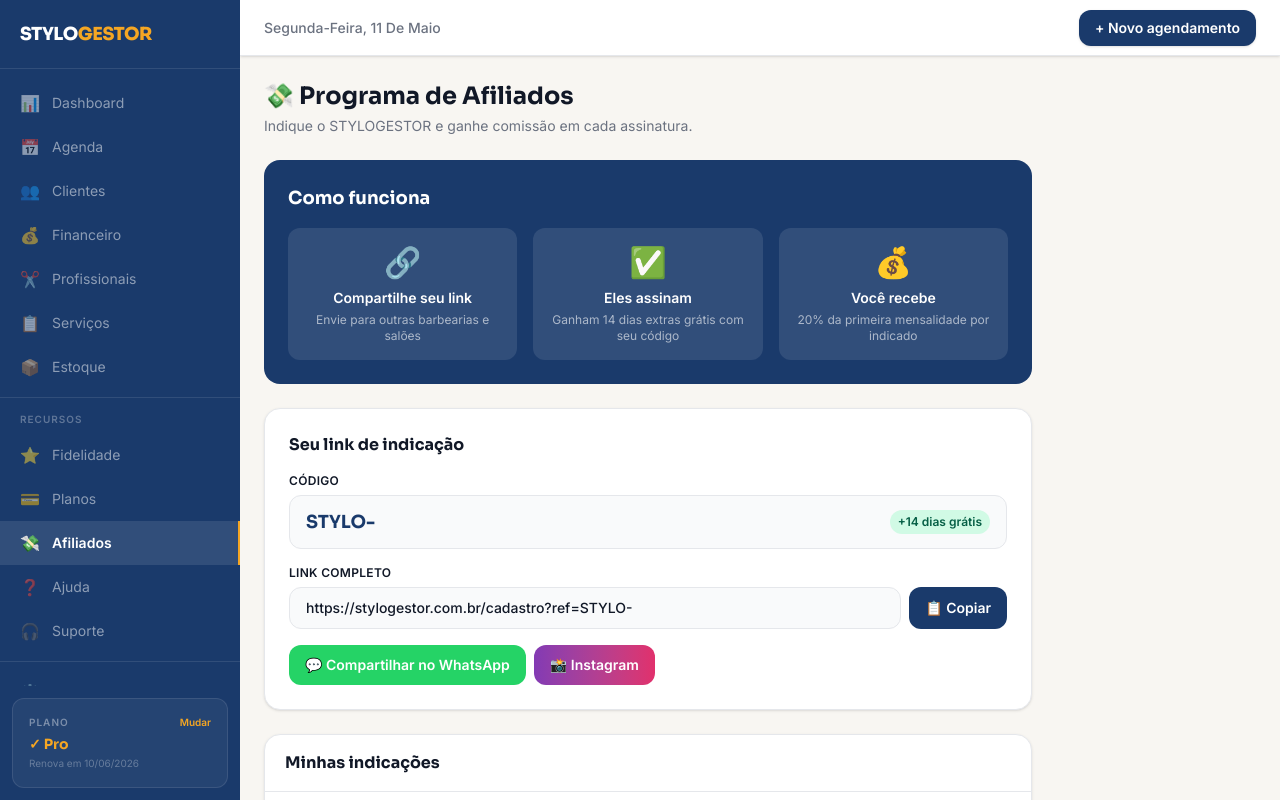
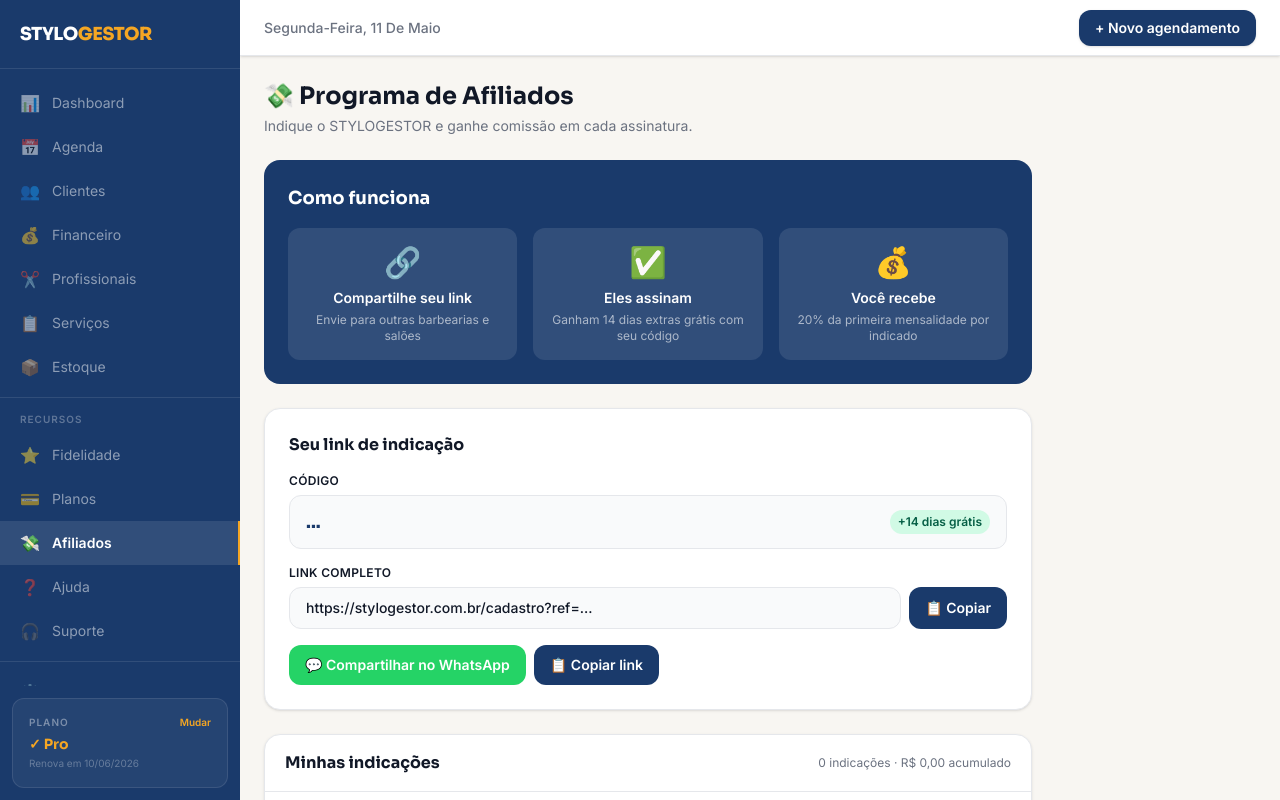
Before and after one commit to fjntecnlogia/stylogestor, a Next.js app in the folder apps/web/: page /afiliados in a window 1280 px wide. Built offline with nearby package versions, Linux system fonts and the light colour scheme; no server answers.

Commit message:
fix: cursor pointer global, afiliados client component, botoes upgrade/downgrade e salvar

```diff
--- a/apps/web/src/app/(dashboard)/afiliados/page.tsx
+++ b/apps/web/src/app/(dashboard)/afiliados/page.tsx
@@ -1,14 +1,21 @@
-import { auth, currentUser } from '@clerk/nextjs/server'
+'use client'
 
-export const metadata = { title: 'Afiliados — STYLOGESTOR' }
+import { useUser } from '@clerk/nextjs'
+import { useState } from 'react'
 
-export default async function AfiliadosPage() {
-  const user = await currentUser()
-  const userId = user?.id || ''
+export default function AfiliadosPage() {
+  const { user } = useUser()
+  const [copied, setCopied] = useState(false)
 
-  // Código de afiliado baseado no userId (últimos 8 chars)
-  const codigoAfiliado = `STYLO-${userId.slice(-8).toUpperCase()}`
+  const userId = user?.id || 'carregando'
+  const codigoAfiliado = user ? `STYLO-${userId.slice(-8).toUpperCase()}` : '...'
   const linkAfiliado = `https://stylogestor.com.br/cadastro?ref=${codigoAfiliado}`
+
+  const handleCopy = () => {
+    navigator.clipboard.writeText(linkAfiliado)
+    setCopied(true)
+    setTimeout(() => setCopied(false), 2000)
+  }
 
   return (
     <div className="max-w-3xl space-y-6">
@@ -43,7 +50,7 @@ export default async function AfiliadosPage() {
           <label className="text-xs font-semibold text-[#6B7280] uppercase tracking-wide block mb-1.5">Código</label>
           <div className="flex items-center gap-3 bg-[#F9FAFB] border border-[#E5E7EB] rounded-xl px-4 py-3">
             <span className="font-sora font-bold text-[#1A3A6B] text-lg flex-1">{codigoAfiliado}</span>
-            <span className="text-xs text-[#6B7280] bg-[#D1FAE5] text-[#065F46] px-2 py-1 rounded-full font-bold">+14 dias grátis</span>
+            <span className="text-xs bg-[#D1FAE5] text-[#065F46] px-2 py-1 rounded-full font-bold">+14 dias grátis</span>
           </div>
         </div>
 
@@ -53,57 +60,57 @@ export default async function AfiliadosPage() {
             <input
               readOnly
               value={linkAfiliado}
-              className="flex-1 bg-[#F9FAFB] border border-[#E5E7EB] rounded-xl px-4 py-2.5 text-sm text-[#374151] font-medium"
+              className="flex-1 bg-[#F9FAFB] border border-[#E5E7EB] rounded-xl px-4 py-2.5 text-sm text-[#374151] font-medium focus:outline-none"
             />
             <button
-              onClick={() => {}}
+              onClick={handleCopy}
               className="bg-[#1A3A6B] text-white text-sm font-bold px-4 py-2.5 rounded-xl hover:bg-[#142d55] transition-colors whitespace-nowrap"
-              id="copy-btn"
             >
-              📋 Copiar
+              {copied ? '✓ Copiado!' : '📋 Copiar'}
             </button>
           </div>
         </div>
 
         <div className="flex flex-wrap gap-2">
           <a
-            href={`https://wa.me/?text=Olha%20esse%20sistema%20incrível%20para%20barbearias!%20${encodeURIComponent(linkAfiliado)}`}
+            href={`https://wa.me/?text=${encodeURIComponent(`Olha esse sistema incrível para barbearias! Use meu código e ganhe 14 dias grátis extra: ${linkAfiliado}`)}`}
             target="_blank"
+            rel="noreferrer"
             className="flex items-center gap-2 bg-[#25D366] text-white text-sm font-bold px-4 py-2.5 rounded-xl hover:opacity-90 transition-opacity"
           >
             💬 Compartilhar no WhatsApp
           </a>
-          <a
-            href={`https://www.instagram.com/`}
-            target="_blank"
-            className="flex items-center gap-2 bg-gradient-to-r from-[#833AB4] to-[#E1306C] text-white text-sm font-bold px-4 py-2.5 rounded-xl hover:opacity-90 transition-opacity"
+          <button
+            onClick={handleCopy}
+            className="flex items-center gap-2 bg-[#1A3A6B] text-white text-sm font-bold px-4 py-2.5 rounded-xl hover:bg-[#142d55] transition-colors"
           >
-            📸 Instagram
-          </a>
+            📋 Copiar link
+          </button>
         </div>
       </div>
 
       {/* Minhas indicações */}
       <div className="bg-white rounded-2xl border border-[#E5E7EB] shadow-sm overflow-hidden">
-        <div className="px-5 py-4 border-b border-[#E5E7EB]">
+        <div className="px-5 py-4 border-b border-[#E5E7EB] flex items-center justify-between">
           <p className="font-sora font-bold text-[#111827]">Minhas indicações</p>
+          <span className="text-xs text-[#6B7280]">0 indicações · R$ 0,00 acumulado</span>
         </div>
         <div className="p-8 text-center text-[#6B7280]">
           <p className="text-4xl mb-2">🎯</p>
           <p className="font-semibold text-sm">Nenhuma indicação ainda</p>
-          <p className="text-xs mt-1">Comece compartilhando seu link!</p>
+          <p className="text-xs mt-1">Comece compartilhando seu link acima!</p>
         </div>
       </div>
 
       {/* Regras */}
       <div className="bg-[#F0F4FF] border border-[#BFDBFE] rounded-2xl p-5">
-        <h3 className="font-semibold text-[#1E40AF] mb-2">Regras do programa</h3>
-        <ul className="text-sm text-[#374151] space-y-1">
-          <li>✓ Comissão de 20% sobre a primeira mensalidade de cada indicado</li>
-          <li>✓ O indicado ganha 14 dias extras de trial (total: 28 dias grátis)</li>
+        <h3 className="font-semibold text-[#1E40AF] mb-3">Regras do programa</h3>
+        <ul className="text-sm text-[#374151] space-y-1.5">
+          <li>✓ Comissão de <strong>20%</strong> sobre a primeira mensalidade de cada indicado</li>
+          <li>✓ O indicado ganha <strong>14 dias extras</strong> de trial (total: 28 dias grátis)</li>
           <li>✓ Comissão paga via PIX em até 30 dias após a assinatura do indicado</li>
           <li>✓ Sem limite de indicações — quanto mais indicar, mais ganha</li>
-          <li>✓ O indicado precisa manter a assinatura ativa por 30 dias</li>
+          <li>✓ O indicado precisa manter a assinatura ativa por pelo menos 30 dias</li>
         </ul>
       </div>
     </div>
--- a/apps/web/src/app/globals.css
+++ b/apps/web/src/app/globals.css
@@ -52,3 +52,18 @@ label {
 html {
   color-scheme: light;
 }
+
+/* Cursor pointer em todos elementos clicáveis */
+button,
+a,
+[role="button"],
+[role="link"],
+label[for],
+select,
+summary {
+  cursor: pointer;
+}
+
+button:disabled {
+  cursor: not-allowed;
+}
--- a/apps/web/src/components/clientes/clientes-view.tsx
+++ b/apps/web/src/components/clientes/clientes-view.tsx
@@ -164,7 +164,10 @@ export function ClientesView() {
               >
                 📅 Agendar
               </button>
-              <button className="flex-1 border-2 border-[#E5E7EB] text-[#374151] text-xs font-bold py-2.5 rounded-xl hover:bg-[#F9FAFB] transition-colors">
+              <button
+                onClick={() => alert('Edição de cliente em desenvolvimento')}
+                className="flex-1 border-2 border-[#E5E7EB] text-[#374151] text-xs font-bold py-2.5 rounded-xl hover:bg-[#F9FAFB] transition-colors"
+              >
                 ✏️ Editar
               </button>
             </div>
--- a/apps/web/src/components/configuracoes/configuracoes-view.tsx
+++ b/apps/web/src/components/configuracoes/configuracoes-view.tsx
@@ -79,7 +79,10 @@ export function ConfiguracoesView() {
                 <p className="text-xs text-[#4A4A5A]/60">PNG, JPG ou SVG até 2MB</p>
               </div>
             </div>
-            <button className="bg-[#1A3A6B] text-white font-semibold px-6 py-2.5 rounded-xl hover:bg-[#142d55]">
+            <button
+              onClick={() => alert('Configurações salvas!')}
+              className="bg-[#1A3A6B] text-white font-semibold px-6 py-2.5 rounded-xl hover:bg-[#142d55] transition-colors"
+            >
               Salvar alterações
             </button>
           </div>
@@ -113,7 +116,10 @@ export function ConfiguracoesView() {
                 )
               })}
             </div>
-            <button className="bg-[#1A3A6B] text-white font-semibold px-6 py-2.5 rounded-xl hover:bg-[#142d55]">
+            <button
+              onClick={() => alert('Horários salvos!')}
+              className="bg-[#1A3A6B] text-white font-semibold px-6 py-2.5 rounded-xl hover:bg-[#142d55] transition-colors"
+            >
               Salvar horários
             </button>
           </div>
@@ -137,9 +143,12 @@ export function ConfiguracoesView() {
                 <div className="text-right">
                   <p className="font-sora font-bold text-xl text-[#1A3A6B]">R$ {p.price}<span className="text-xs font-normal text-[#4A4A5A]">/mês</span></p>
                   {!p.current && (
-                    <button className="text-xs border border-[#1A3A6B] text-[#1A3A6B] px-3 py-1 rounded-lg mt-1 hover:bg-[#1A3A6B]/5">
+                    <a
+                      href="/planos"
+                      className="inline-block text-xs border border-[#1A3A6B] text-[#1A3A6B] px-3 py-1 rounded-lg mt-1 hover:bg-[#1A3A6B]/5 transition-colors"
+                    >
                       {p.price > 149 ? 'Fazer upgrade' : 'Fazer downgrade'}
-                    </button>
+                    </a>
                   )}
                 </div>
               </div>
```
Also changed, not shown: 1 other file (tests, documents, lock files or other folders).
